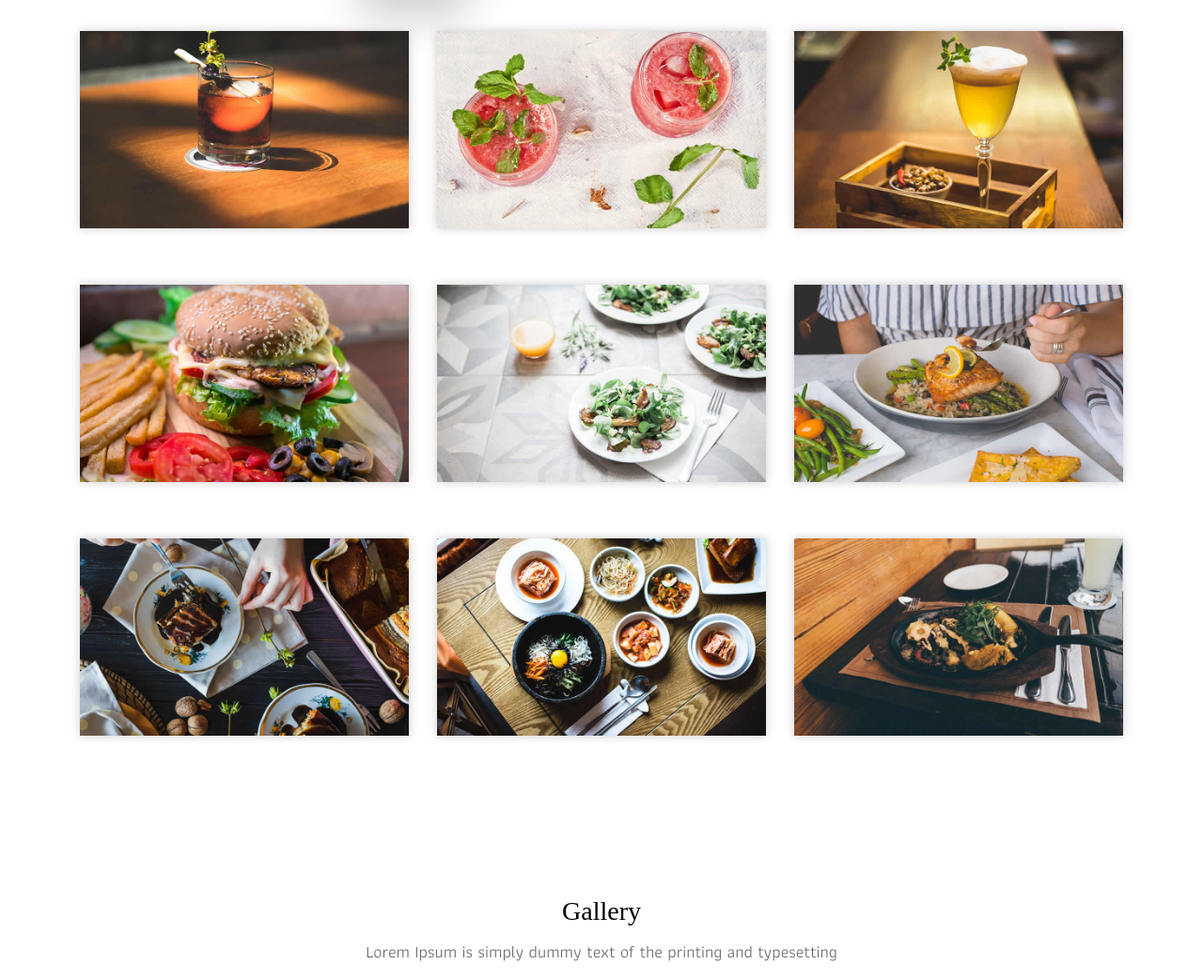
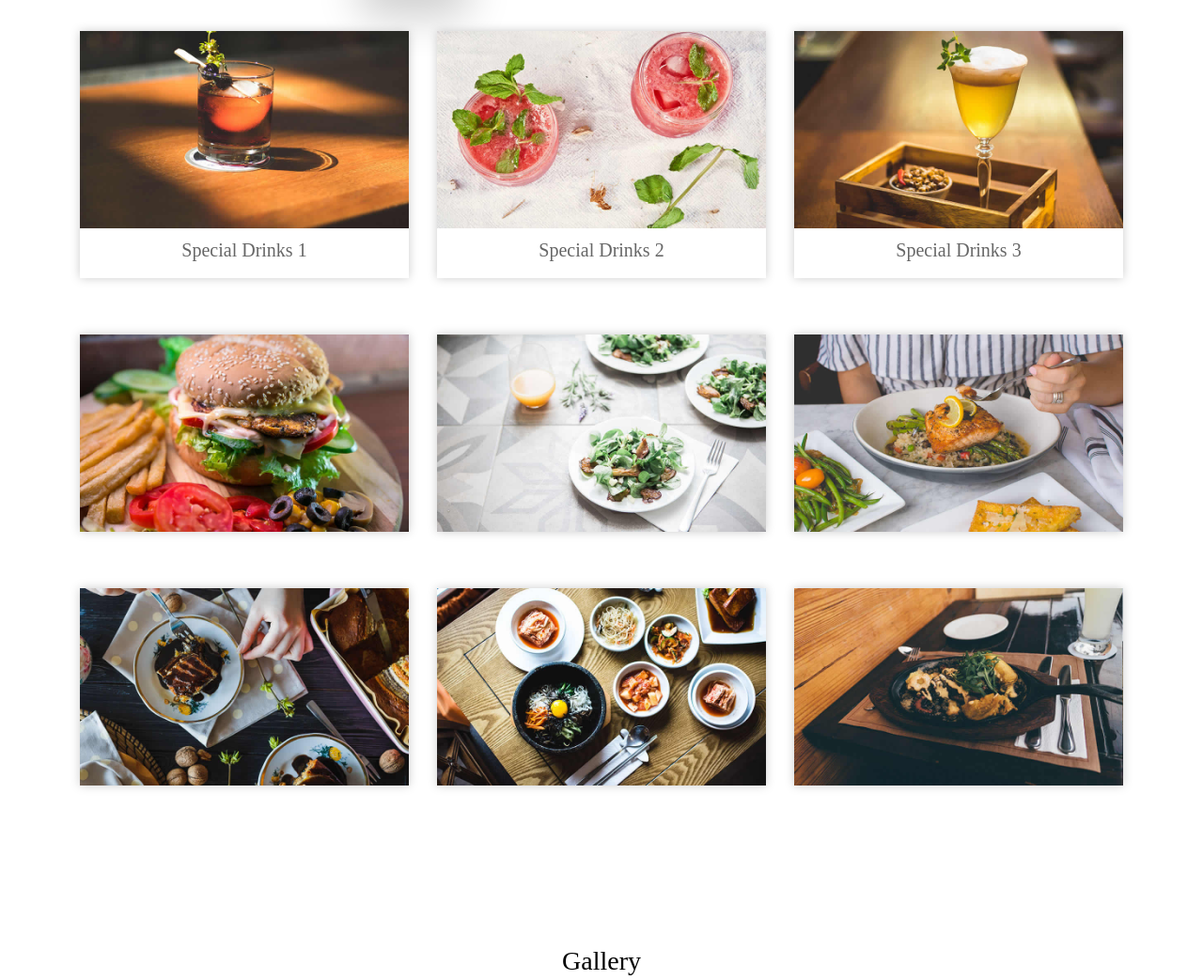
Before and after one commit to ruchi64/foodBlog, a plain HTML site: page foodBlog/index.html in a window 1280 px wide. Shown: the part 1982-3025 px from the top of the page at 94% size. Drawn offline with Linux system fonts and the light colour scheme; a web font is replaced by a local one.

Commit message:
Card title & Read button

```diff
--- a/foodBlog/css/style.css
+++ b/foodBlog/css/style.css
@@ -459,6 +459,13 @@ button:focus{
 	bottom: 0px;
 }
 
+.card-title {
+	font-size: 20px;
+	font-weight: 500;
+    font-family: 'Arbutus Slab', serif;
+    text-align: center;
+    padding-top: 5px;
+}
 
 /*------------------------------------------------------------------
     Gallery
@@ -919,6 +926,11 @@ button:focus{
 	background-color: #cfa671;
 	border-color: #cfa671;
 }
+.btn.btn-clear-yellow {
+    color: #cfa671;
+	background-color: #ffffff;
+	background-image: none;
+}
 .blog-box{
 	padding: 70px 0px;
 }
--- a/foodBlog/index.html
+++ b/foodBlog/index.html
@@ -189,8 +189,10 @@
 						<div class="why-text">
 							<h4>Special Drinks 1</h4>
 							<p>Sed id magna vitae eros sagittis euismod.</p>
-							<h5> $7.79</h5>
+							<h5> $9.79</h5>
+							<button class="btn btn-clear-yellow" onclick="location.href='about.html'">Read</button>
 						</div>
+						<div class="card-title">Special Drinks 1</div>
 					</div>
 				</div>
 
@@ -202,6 +204,7 @@
 							<p>Sed id magna vitae eros sagittis euismod.</p>
 							<h5> $9.79</h5>
 						</div>
+						<div class="card-title">Special Drinks 2</div>
 					</div>
 				</div>
 
@@ -213,6 +216,7 @@
 							<p>Sed id magna vitae eros sagittis euismod.</p>
 							<h5> $10.79</h5>
 						</div>
+						<div class="card-title">Special Drinks 3</div>
 					</div>
 				</div>
 
```
